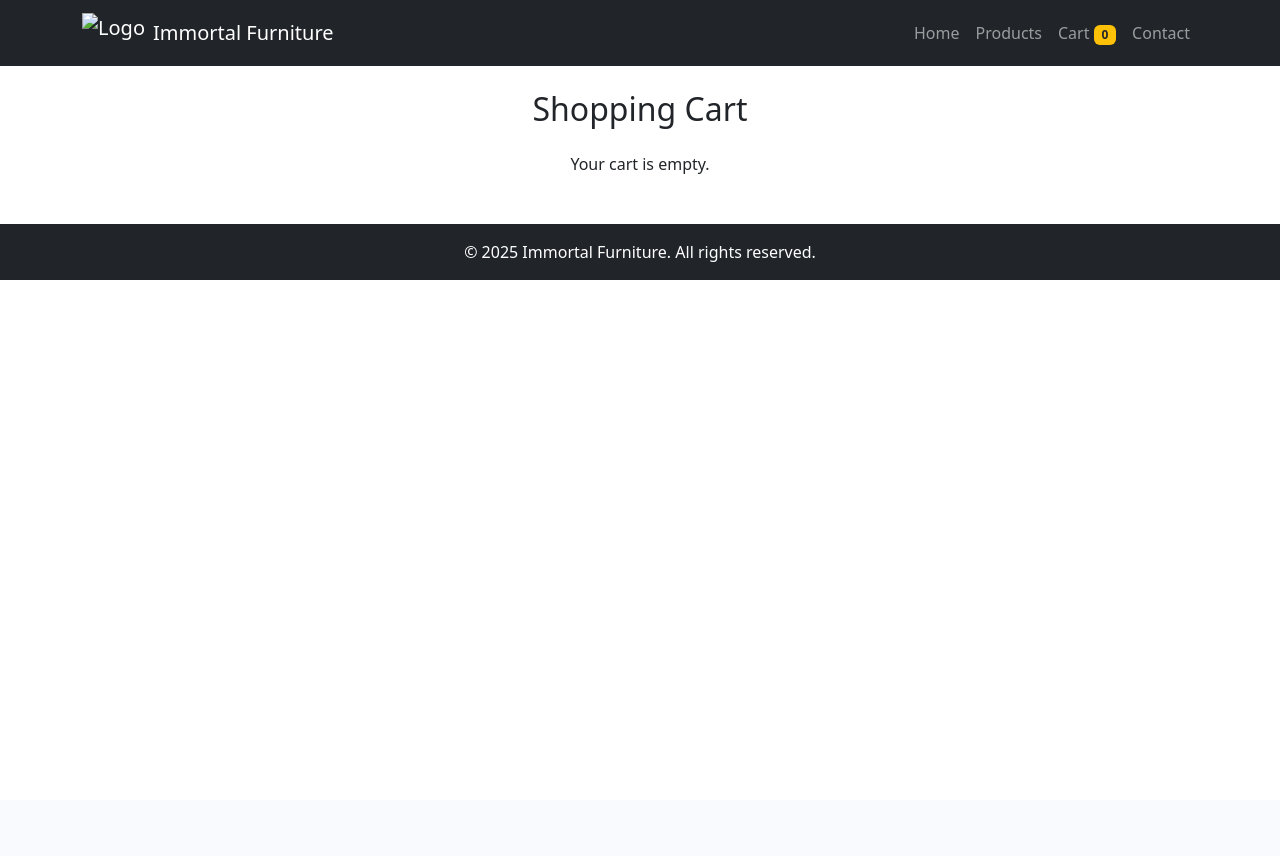
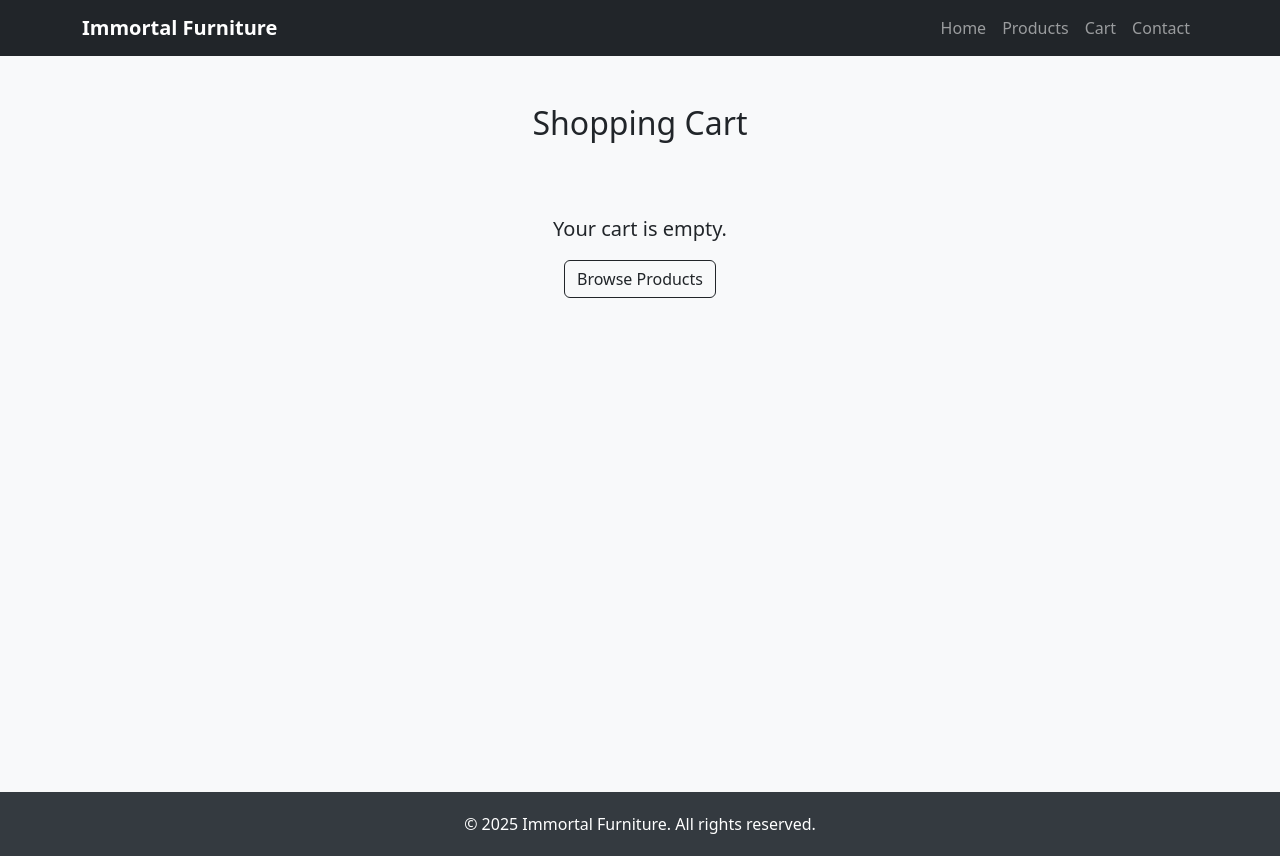
Before and after one commit to collins-coder/Immortal-Furniture, a Flask app: page /cart in a window 1280 px wide. Before the commit the page ends 280 px from the top, so only its background shows below. Run offline with Flask 3, Linux system fonts and the light colour scheme.

```diff
--- a/app.py
+++ b/app.py
@@ -7,7 +7,6 @@ import datetime
 
 app = Flask(__name__)
 app.secret_key = "replace_this_with_a_secure_random_value"
-
 PRODUCTS = [
     {"id": 1, "name": "Classic Oak Sofa", "price": 49999.00, "description": "Comfortable 3-seater sofa crafted in solid oak with premium cushions.", "image": "sofa.jpg", "category": "Living Room"},
     {"id": 2, "name": "Mid-Century Dining Chair", "price": 7999.00, "description": "Stylish dining chair with walnut legs and upholstered seat.", "image": "chair.jpg", "category": "Dining"},
@@ -16,18 +15,19 @@ PRODUCTS = [
 ]
 
 ORDERS = []
-
 def get_product(product_id):
     for p in PRODUCTS:
         if int(p["id"]) == int(product_id):
             return p
     return None
 
+
 def money(v):
     return f"{Decimal(str(v)).quantize(Decimal('0.01'), rounding=ROUND_HALF_UP):,}"
 
+
 def cart_items_and_total():
-    cart = session.get("cart", {})  # {product_id: qty}
+    cart = session.get("cart", {})
     items = []
     total = Decimal("0.00")
     for pid_str, qty in cart.items():
@@ -42,22 +42,25 @@ def cart_items_and_total():
     return items, float(total)
 
 @app.context_processor
-def inject_cart_count():
+def inject_globals():
+    from datetime import datetime
     cart = session.get("cart", {})
     count = sum(cart.values()) if cart else 0
-    return {"cart_count": count}
+    return {
+        "cart_count": count,
+        "current_year": datetime.utcnow().year
+    }
 
-# ------------------------
-# Routes
-# ------------------------
 @app.route("/")
 def index():
     featured = PRODUCTS[:3]
     return render_template("index.html", featured=featured)
 
+
 @app.route("/products")
 def products():
     return render_template("products.html", products=PRODUCTS)
+
 
 @app.route("/product/<int:product_id>")
 def product_detail(product_id):
@@ -65,6 +68,7 @@ def product_detail(product_id):
     if not prod:
         abort(404)
     return render_template("product_detail.html", product=prod)
+
 
 @app.route("/add_to_cart", methods=["POST"])
 def add_to_cart():
@@ -89,6 +93,7 @@ def add_to_cart():
     next_url = request.form.get("next") or url_for("cart")
     return redirect(next_url)
 
+
 @app.route("/update_cart", methods=["POST"])
 def update_cart():
     cart = session.get("cart", {})
@@ -108,6 +113,7 @@ def update_cart():
     flash("Cart updated.", "success")
     return redirect(url_for("cart"))
 
+
 @app.route("/remove_from_cart/<int:product_id>")
 def remove_from_cart(product_id):
     cart = session.get("cart", {})
@@ -117,6 +123,7 @@ def remove_from_cart(product_id):
     flash("Item removed from cart.", "info")
     return redirect(url_for("cart"))
 
+
 @app.route("/clear_cart")
 def clear_cart():
     session.pop("cart", None)
@@ -124,10 +131,12 @@ def clear_cart():
     flash("Cart cleared.", "info")
     return redirect(url_for("cart"))
 
+
 @app.route("/cart")
 def cart():
     items, total = cart_items_and_total()
     return render_template("cart.html", items=items, total=total, money=money)
+
 
 @app.route("/checkout", methods=["GET", "POST"])
 def checkout():
@@ -189,6 +198,7 @@ def checkout():
 
     return render_template("checkout.html", items=items, total=total, money=money)
 
+
 @app.route("/order/<order_id>")
 def order_confirmation(order_id):
     order = next((o for o in ORDERS if o["id"] == order_id), None)
@@ -215,6 +225,7 @@ def contact():
 def page_not_found(e):
     return render_template("404.html"), 404
 
+
 @app.errorhandler(500)
 def server_error(e):
     return render_template("500.html"), 500
--- a/templates/base.html
+++ b/templates/base.html
@@ -2,44 +2,65 @@
 <html lang="en">
 <head>
   <meta charset="UTF-8">
+  <meta name="viewport" content="width=device-width, initial-scale=1.0">
   <title>Immortal Furniture{% block title %}{% endblock %}</title>
-  <link href="https://cdn.jsdelivr.net/npm/bootstrap@5.3.0/dist/css/bootstrap.min.css" rel="stylesheet">
+
+  <link href="https://cdn.jsdelivr.net/npm/bootstrap@5.3.2/dist/css/bootstrap.min.css" rel="stylesheet">
   <link rel="stylesheet" href="{{ url_for('static', filename='css/styles.css') }}">
+
+  <link rel="icon" type="image/png" href="{{ url_for('static', filename='images/logo.png') }}">
+
+  <style>
+    body {
+      background-color: #f8f9fa;
+    }
+    .navbar-brand img {
+      height: 50px;
+      width: auto;
+    }
+    main.container {
+      min-height: calc(100vh - 160px); /* push footer down */
+    }
+    footer {
+      background-color: #343a40;
+      color: white;
+      padding: 20px 0;
+      margin-top: 40px;
+    }
+  </style>
 </head>
 <body>
-
   <nav class="navbar navbar-expand-lg navbar-dark bg-dark">
     <div class="container">
       <a class="navbar-brand d-flex align-items-center" href="{{ url_for('index') }}">
-        <img src="{{ url_for('static', filename='images/logo.png') }}" alt="Logo" height="40" class="me-2">
-        Immortal Furniture
+        <link rel="icon" type="image/png" href="{{ url_for('static', filename='images/logo.png') }}">
+        <span class="fw-bold">Immortal Furniture</span>
       </a>
-      <button class="navbar-toggler" type="button" data-bs-toggle="collapse" data-bs-target="#navbarNav">
+      <button class="navbar-toggler" type="button" data-bs-toggle="collapse" data-bs-target="#navbarNav"
+        aria-controls="navbarNav" aria-expanded="false" aria-label="Toggle navigation">
         <span class="navbar-toggler-icon"></span>
       </button>
       <div class="collapse navbar-collapse" id="navbarNav">
         <ul class="navbar-nav ms-auto">
           <li class="nav-item"><a class="nav-link" href="{{ url_for('index') }}">Home</a></li>
           <li class="nav-item"><a class="nav-link" href="{{ url_for('products') }}">Products</a></li>
-          <li class="nav-item">
-            <a class="nav-link" href="{{ url_for('cart') }}">
-              Cart <span class="badge bg-warning text-dark">{{ session.get('cart_items', 0) }}</span>
-            </a>
-          </li>
+          <li class="nav-item"><a class="nav-link" href="{{ url_for('cart') }}">Cart</a></li>
           <li class="nav-item"><a class="nav-link" href="{{ url_for('contact') }}">Contact</a></li>
         </ul>
       </div>
     </div>
   </nav>
 
-  <main class="container mt-4">
+  <main class="container my-5">
     {% block content %}{% endblock %}
   </main>
 
-  <footer class="bg-dark text-white text-center py-3 mt-5">
-    <p class="mb-0">© 2025 Immortal Furniture. All rights reserved.</p>
+  <footer class="text-center">
+    <div class="container">
+      <p class="mb-0">&copy; {{ current_year if current_year else "2025" }} Immortal Furniture. All rights reserved.</p>
+    </div>
   </footer>
 
-  <script src="https://cdn.jsdelivr.net/npm/bootstrap@5.3.0/dist/js/bootstrap.bundle.min.js"></script>
+  <script src="https://cdn.jsdelivr.net/npm/bootstrap@5.3.2/dist/js/bootstrap.bundle.min.js"></script>
 </body>
 </html>
--- a/templates/cart.html
+++ b/templates/cart.html
@@ -2,9 +2,12 @@
 {% block title %} - Cart{% endblock %}
 
 {% block content %}
+<div class="container my-5">
   <h2 class="text-center mb-4">Shopping Cart</h2>
+
   {% if cart %}
-<table class="table table-bordered">
+  <div class="table-responsive">
+    <table class="table table-bordered align-middle">
       <thead class="table-light">
         <tr>
           <th>Product</th>
@@ -24,11 +27,17 @@
         {% endfor %}
       </tbody>
     </table>
-<div class="text-end">
-  <h4>Total: Ksh {{ '%.2f'|format(total) }}</h4>
-  <a href="{{ url_for('checkout') }}" class="btn btn-success">Proceed to Checkout</a>
+  </div>
+
+  <div class="text-end mt-4">
+    <h4>Total: <span class="fw-bold">Ksh {{ '%.2f'|format(total) }}</span></h4>
+    <a href="{{ url_for('checkout') }}" class="btn btn-success btn-lg mt-2">Proceed to Checkout</a>
   </div>
   {% else %}
-<p class="text-center">Your cart is empty.</p>
+  <div class="text-center py-5">
+    <p class="lead">Your cart is empty.</p>
+    <a href="{{ url_for('products') }}" class="btn btn-outline-dark">Browse Products</a>
+  </div>
   {% endif %}
+</div>
 {% endblock %}
```
Also changed, not shown: templates/404.html (+36 -0 lines), templates/500.html (added, +36 -0 lines), templates/contact.html (added, +50 -0 lines), templates/contact_us.html (deleted, +0 -38 lines), templates/index.html (+57 -10 lines), static/css/images/furniture-bg.jpg (added), static/css/images/logo.png (deleted), static/css/images/logo.png.png (added). Lines whose indentation alone changed are shown as unchanged.
